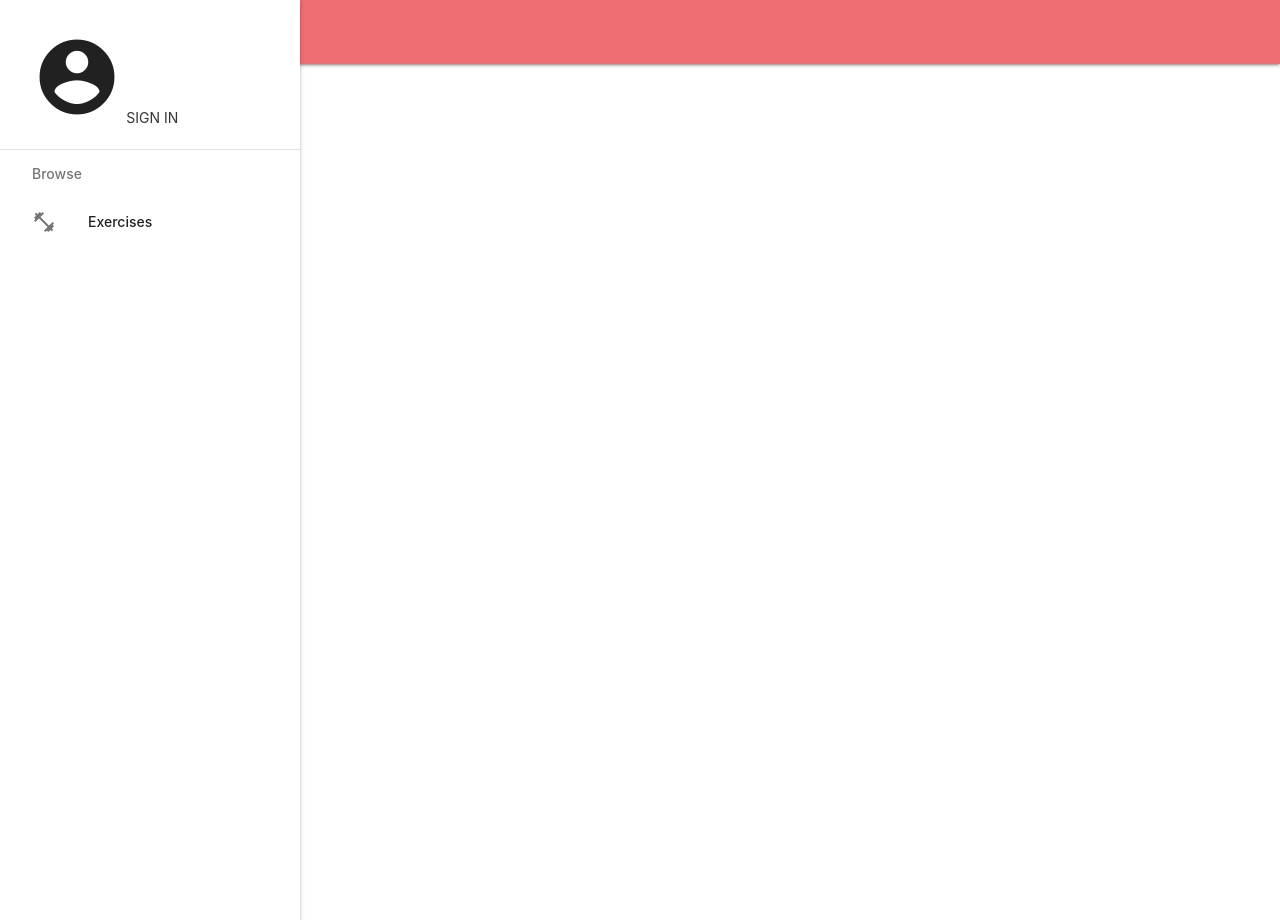
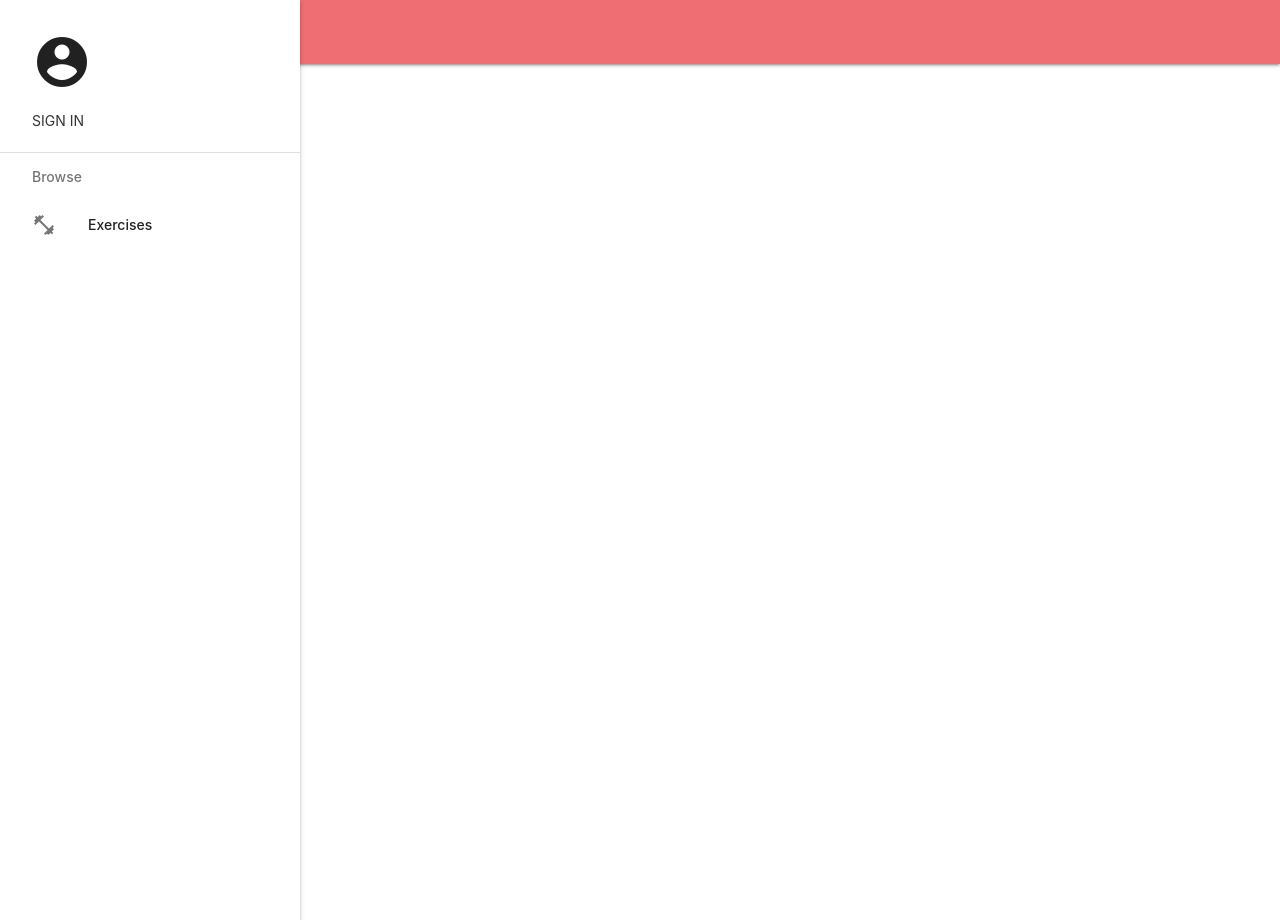
Before and after one commit to Tyrell-Lewis/Internal-Server-Error-1, a Flask app: page / in a window 1280 px wide. Run offline with Flask 3, Linux system fonts and the light colour scheme.

Commit message:
Changed icon in layout.html

```diff
--- a/App/templates/layout.html
+++ b/App/templates/layout.html
@@ -25,11 +25,11 @@
               <img src="images/profile.png">
             </div> -->
             {% if is_authenticated %}
-              <i class="large material-icons">account_circle</i>
+              <i class="medium material-icons circle">account_circle</i>
               <a href="#!"><span class="black-text name">Name</span></a>
               <a href="/logout" class="waves-effect waves-teal btn-flat">Sign Out</a>
             {% else %}
-              <i class="large material-icons">account_circle</i>
+              <i class="medium material-icons circle">account_circle</i>
               <!-- <a href="/login"><i class="large material-icons">account_circle</i></a> -->
               <a href="/login" class="waves-effect waves-teal btn-flat">Sign In</a>
             {% endif %}
```
